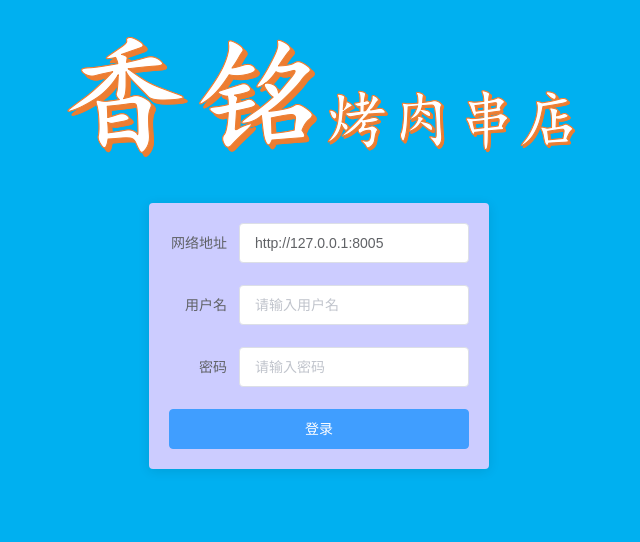
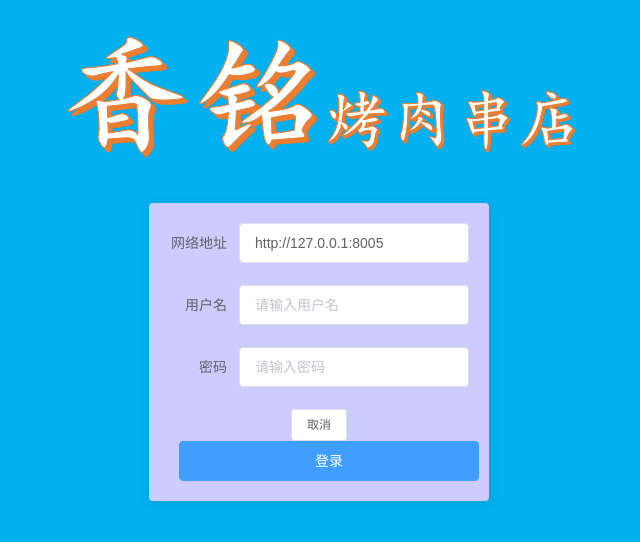
Before and after one commit to MadWeb/management-system, a Vue app: page / in a window 1280 px wide. Shown: the top 542 px of the page, without its empty margins (321-961 px from the left). Built offline with nearby package versions, Linux system fonts and the light colour scheme.

Commit message:
master分支修改

```diff
--- a/src/components/index.vue
+++ b/src/components/index.vue
@@ -11,13 +11,15 @@
       <el-form-item label="密码">
         <el-input type="password" v-model="password" autocomplete="off" placeholder="请输入密码"></el-input>
       </el-form-item>
-      <!-- <el-button @click="cancel" size="small">取消</el-button> -->
+      <!-- master分支的修改 -->
+      <el-button @click="cancel" size="small">取消</el-button>
       <el-button type="primary" @click="login" style="width:100%">登录</el-button>
     </el-form>
   </div>
 </template>
 
 <script>
+// 来自master分支
 import md5 from "js-md5";
 export default {
   name: "Index",
```
